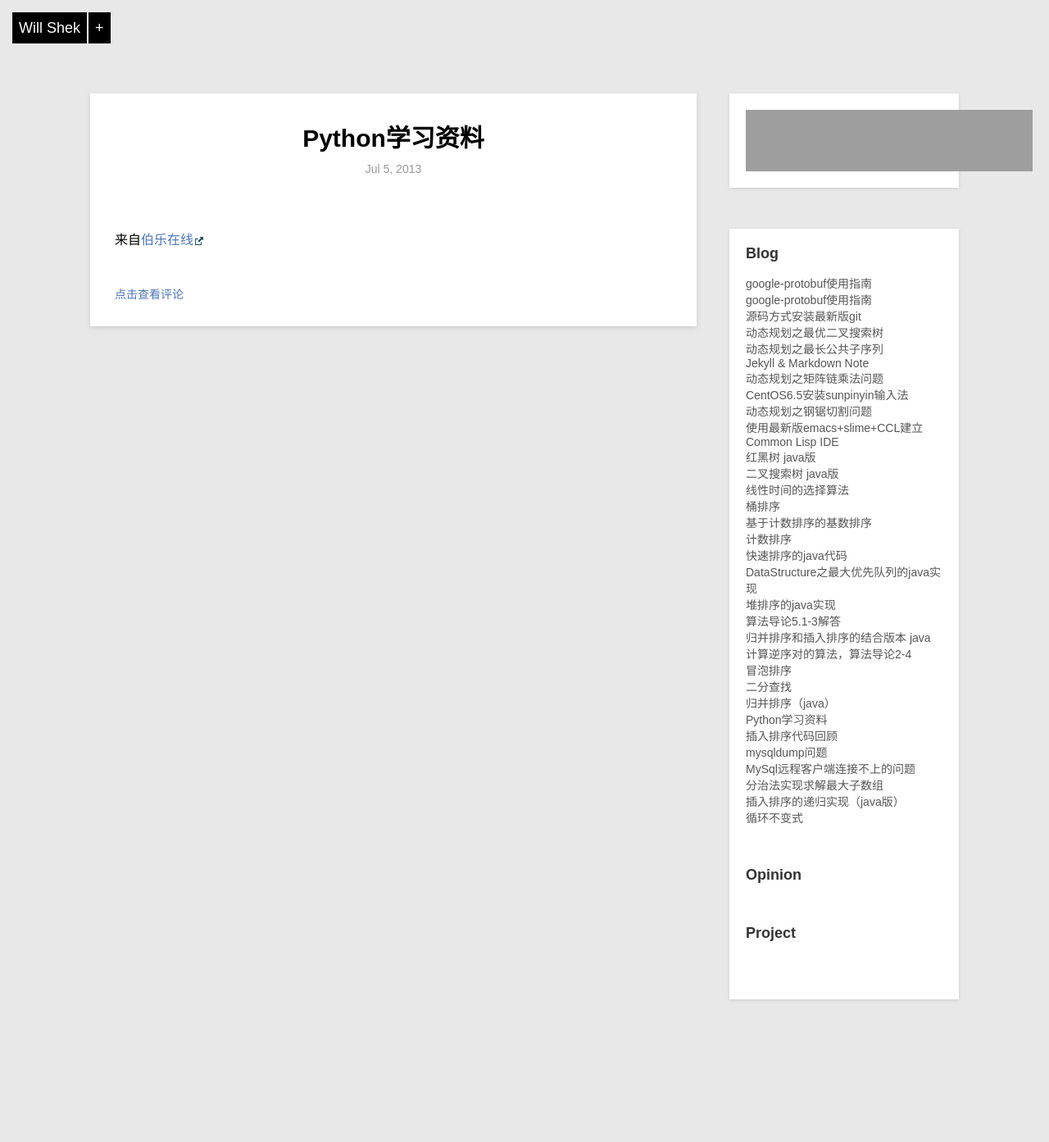
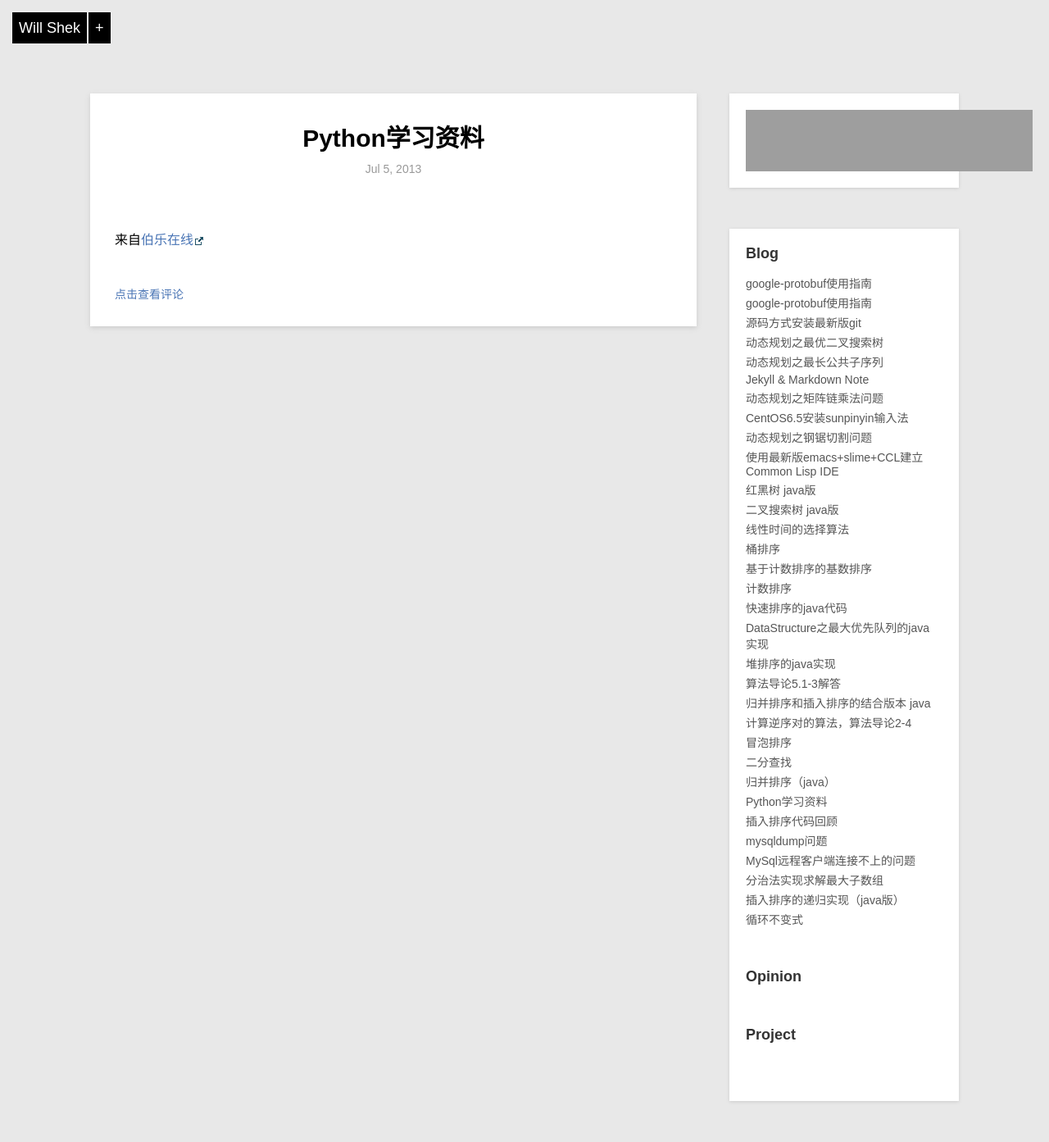
Before and after one commit to HerculesShek/HerculesShek.github.io, a Jekyll site: the page built from _posts/2013-7-5-python-merterial.md, in a window 1280 px wide. Shown: the whole page at 82% size. Built offline with Jekyll 4.4.1, drawn with Linux system fonts in a browser that asks for light colours; before the commit the page ends 1269 px from its top, so only the background shows below that; grey boxes are pictures that could not be loaded.

Commit message:
update stule

```diff
--- a/_includes/default.css
+++ b/_includes/default.css
@@ -213,3 +213,7 @@ a.title {
     width: 100px;
     text-align: center;
 }
+
+.alist-title{
+    margin: 4px 2px 0px 0px;
+}
--- a/_layouts/post.html
+++ b/_layouts/post.html
@@ -37,21 +37,27 @@ layout: default
         <h2>Blog</h2>
         <ul class="artical-list">
         {% for post in site.categories.blog%}
+           <div class="alist-title">
             <li><a href="{{ post.url }}">{{ post.title }}</a></li>
+            </div>
         {% endfor %}
         </ul>
 
         <h2>Opinion</h2>
         <ul class="artical-list">
         {% for post in site.categories.opinion%}
+           <div class="alist-title">
             <li><a href="{{ post.url }}">{{ post.title }}</a></li>
+            </div>
         {% endfor %}
         </ul>
 
         <h2>Project</h2>
         <ul class="artical-list">
         {% for post in site.categories.project%}
+           <div class="alist-title">
             <li><a href="{{ post.url }}">{{ post.title }}</a></li>
+            </div>
         {% endfor %}
         </ul>
     </div>
```
